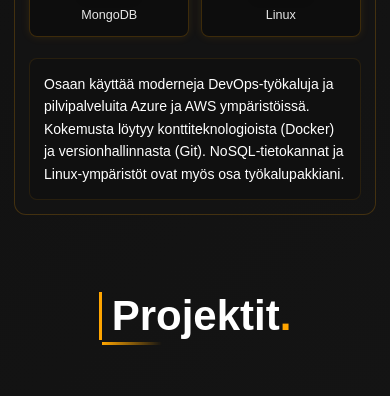
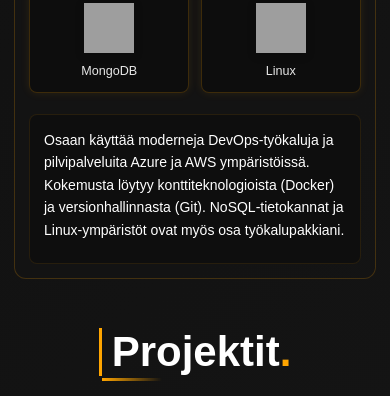
Before and after one commit to RampeK/RampeK.github.io, a plain HTML site: page index.html in a window 390 px wide. Shown: the part 3013-3409 px from the top of the page. Drawn offline with nearby package versions, Linux system fonts and the light colour scheme; grey boxes are pictures that could not be loaded.

Commit message:
Mobile bugfixing

```diff
--- a/css/sections/skills.css
+++ b/css/sections/skills.css
@@ -152,17 +152,35 @@
 }
 
 @media (max-width: 768px) {
+    .skills-grid {
+        display: flex;
+        flex-direction: column;
+        gap: 2rem;
+    }
+
     .skill-category {
-        height: auto;
-        min-height: auto;
-        margin-bottom: 2rem;
+        width: 100%;
+        margin-bottom: 0;
     }
 
     .skill-tags {
         grid-template-columns: repeat(2, 1fr);
+        gap: 0.8rem;
     }
 
     .skill-description {
-        min-height: auto;
+        position: relative;
+        z-index: 1;
+        background: rgba(15, 15, 15, 0.95);
+    }
+
+    .skill-category + .skill-category {
+        margin-top: 2rem;
     }
 }
+
+@media (max-width: 480px) {
+    .skills-grid {
+        gap: 3rem;
+    }
+}
```
